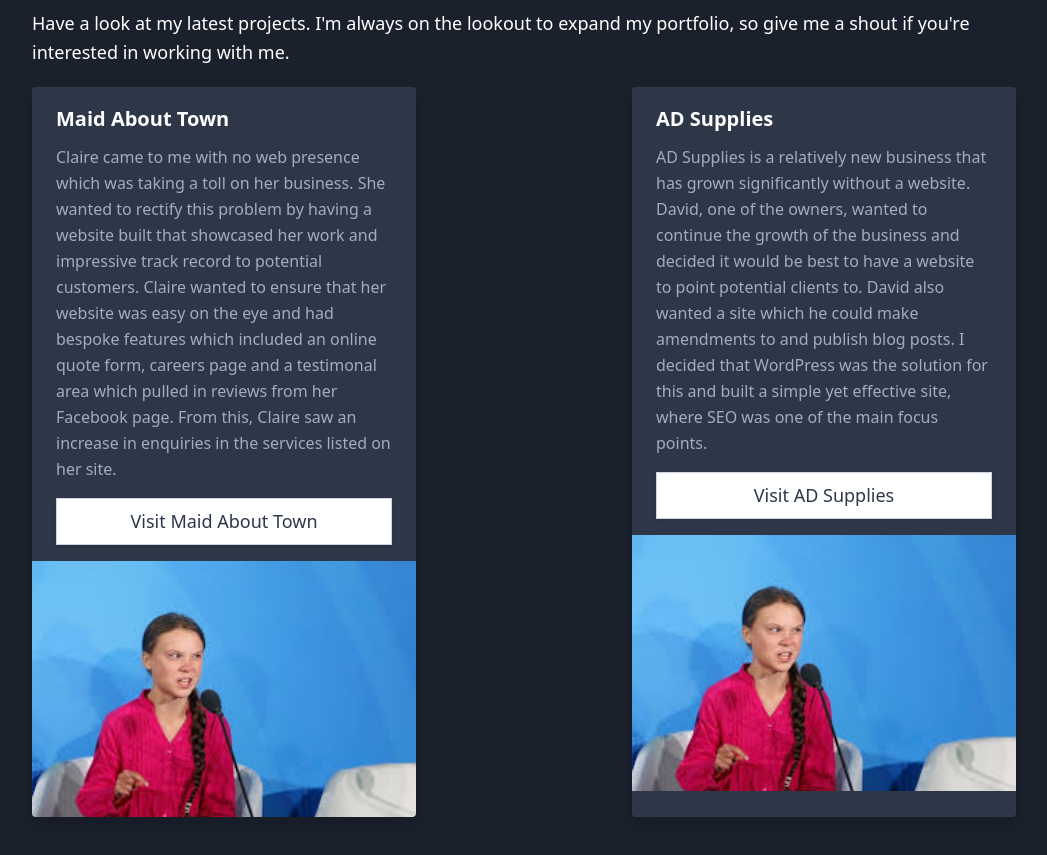
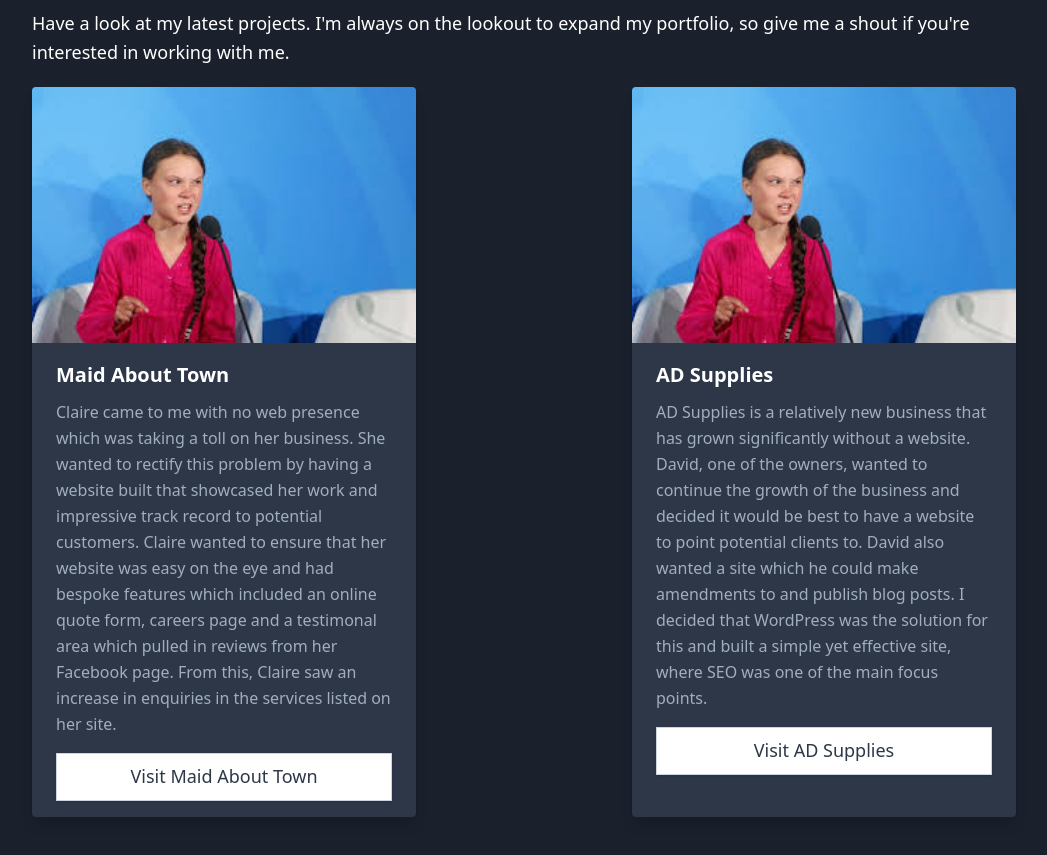
Before and after one commit to PatrickWhitehouse/gatsby-portfolio, a Gatsby site: page /work in a window 1280 px wide. Shown: the part 151-1006 px from the top of the page, without its empty margins (116-1163 px from the left). Built offline with nearby package versions, Linux system fonts and the light colour scheme; Gatsby itself is replaced by a stand-in of ours.

Commit message:
add greta

```diff
--- a/src/components/card.js
+++ b/src/components/card.js
@@ -3,6 +3,7 @@ import Img from 'gatsby-image'
 
 const Card = ({ name, description, link, image }) => (
   <div className="max-w-sm rounded overflow-hidden shadow-lg bg-gray-800 mb-3 sm:mb-0">
+    <Img fluid={image} className="cw-full" />
     <div className="px-6 py-4">
       <div className="font-bold text-xl mb-2">{name}</div>
       <p className="text-gray-500 text-base">{description}</p>
@@ -10,7 +11,6 @@ const Card = ({ name, description, link, image }) => (
         Visit {name}
       </a>
     </div>
-    <Img fluid={image} />
   </div>
 )
 
```
